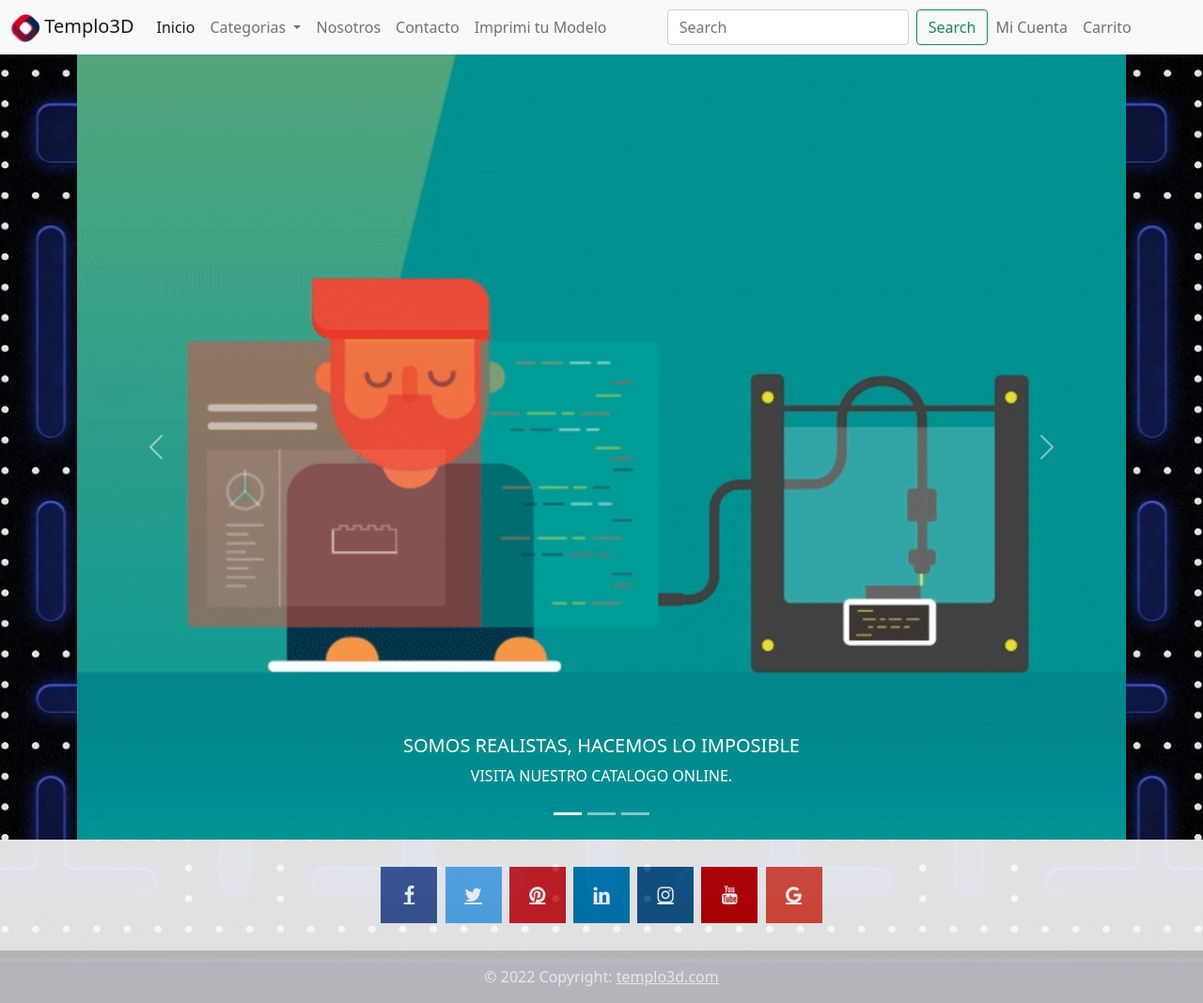
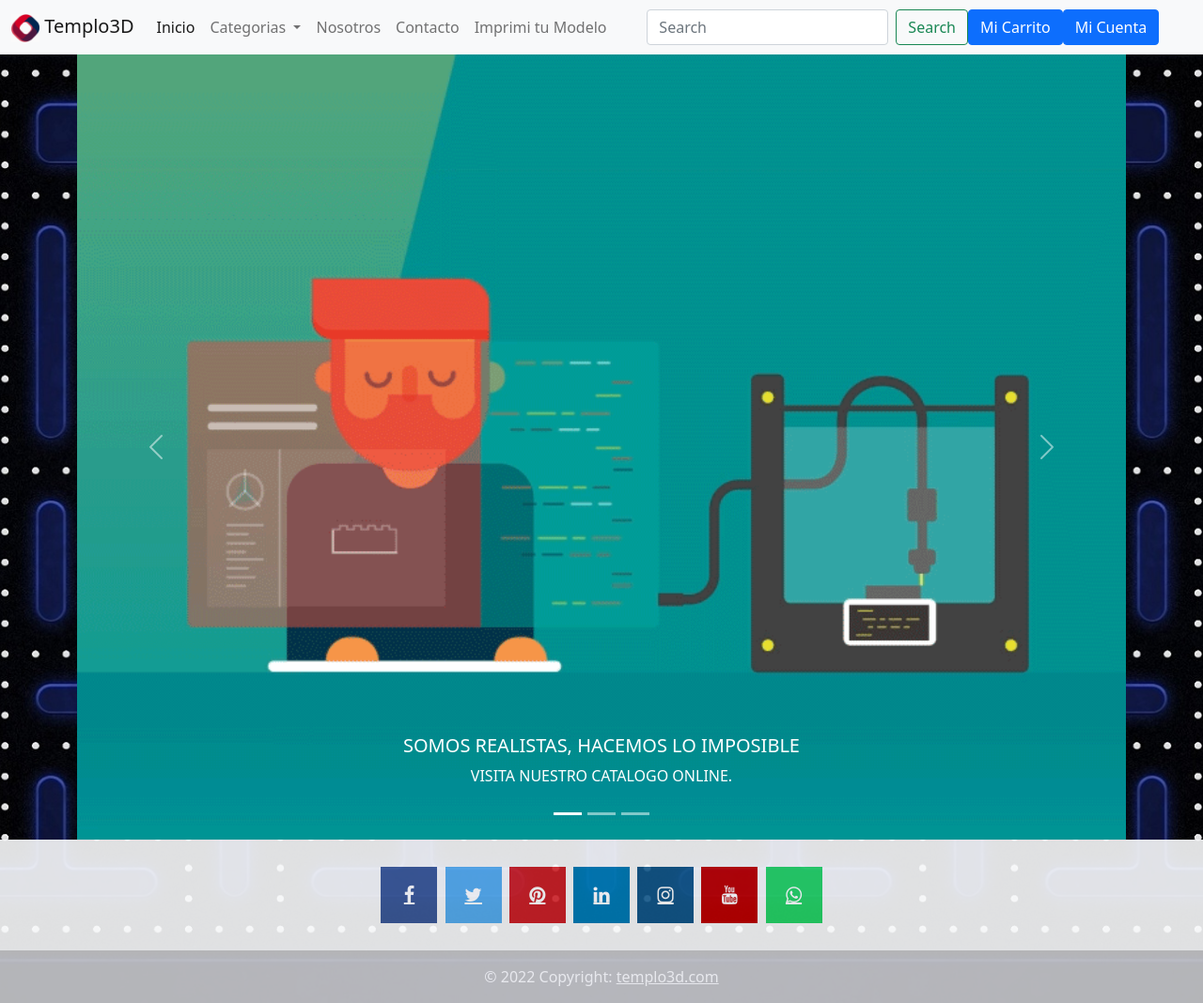
Before and after one commit to LeandroSamudio/Ecommerce, a Django app: page /usuarios/ in a window 1280 px wide. Shown: the whole page at 94% size. Run offline with Django 3.2, Linux system fonts and the light colour scheme; some libraries are stand-ins or nearby versions.

Commit message:
parte de agus

```diff
--- a/static_dev/scss/header.scss
+++ b/static_dev/scss/header.scss
@@ -35,8 +35,8 @@ footer{
     background: #bb0000;
     color: white;
   }
-  .fa-google {
-    background: #dd4b39;
+  .fa-whatsapp {
+    background: #25D366;
     color: white;
   }
 
--- a/templates/layout.html
+++ b/templates/layout.html
@@ -52,10 +52,14 @@
         </form>
         <ul class="navbar-nav me-auto mb-2 mb-lg-0">
             <li class="nav-item">
-                <a class="nav-link" href="#">Mi Cuenta</a>
+                <button type="button" class="btn btn-primary" data-bs-toggle="modal" data-bs-target="#staticBackdrop">
+                    Mi Carrito
+                  </button>
             </li>
             <li class="nav-item">
-                <a class="nav-link" href="#">Carrito</a>
+                <button type="button" class="btn btn-primary" data-bs-toggle="modal" data-bs-target="#modalSignin">
+                    Mi Cuenta
+                  </button>
             </li>
         </ul>
       </div>
@@ -63,6 +67,67 @@
 </nav>
 
 
+  <!-- Modal -->
+  <div class="modal fade" id="modalSignin" data-bs-backdrop="static" data-bs-keyboard="false" tabindex="-1" aria-labelledby="staticBackdropLabel" aria-hidden="true">
+    <div class="modal-dialog" role="document">
+        <div class="modal-content rounded-5 shadow">
+          <div class="modal-header p-5 pb-4 border-bottom-0">
+            <!-- <h5 class="modal-title">Modal title</h5> -->
+            <h2 class="fw-bold mb-0">Sign up for free</h2>
+            <button type="button" class="btn-close" data-bs-dismiss="modal" aria-label="Close"></button>
+          </div>
+
+          <div class="modal-body p-5 pt-0">
+            <form class="">
+              <div class="form-floating mb-3">
+                <input type="email" class="form-control rounded-4" id="floatingInput" placeholder="name@example.com">
+                <label for="floatingInput">Email address</label>
+              </div>
+              <div class="form-floating mb-3">
+                <input type="password" class="form-control rounded-4" id="floatingPassword" placeholder="Password">
+                <label for="floatingPassword">Password</label>
+              </div>
+              <button class="w-100 mb-2 btn btn-lg rounded-4 btn-primary" type="submit">Sign up</button>
+              <small class="text-muted">By clicking Sign up, you agree to the terms of use.</small>
+              <hr class="my-4">
+              <h2 class="fs-5 fw-bold mb-3">Or use a third-party</h2>
+              <button class="w-100 py-2 mb-2 btn btn-outline-dark rounded-4" type="submit">
+                <svg class="bi me-1" width="16" height="16"><use xlink:href="#twitter"></use></svg>
+                Sign up with Twitter
+              </button>
+              <button class="w-100 py-2 mb-2 btn btn-outline-primary rounded-4" type="submit">
+                <svg class="bi me-1" width="16" height="16"><use xlink:href="#facebook"></use></svg>
+                Sign up with Facebook
+              </button>
+              <button class="w-100 py-2 mb-2 btn btn-outline-secondary rounded-4" type="submit">
+                <svg class="bi me-1" width="16" height="16"><use xlink:href="#github"></use></svg>
+                Sign up with GitHub
+              </button>
+            </form>
+          </div>
+        </div>
+      </div>
+  </div>
+
+
+  <!-- Modal -->
+  <div class="modal fade" id="staticBackdrop" data-bs-backdrop="static" data-bs-keyboard="false" tabindex="-1" aria-labelledby="staticBackdropLabel" aria-hidden="true">
+    <div class="modal-dialog">
+      <div class="modal-content">
+        <div class="modal-header">
+          <h5 class="modal-title" id="staticBackdropLabel">Modal title</h5>
+          <button type="button" class="btn-close" data-bs-dismiss="modal" aria-label="Close"></button>
+        </div>
+        <div class="modal-body">
+          ...
+        </div>
+        <div class="modal-footer">
+          <button type="button" class="btn btn-secondary" data-bs-dismiss="modal">Close</button>
+          <button type="button" class="btn btn-primary">Understood</button>
+        </div>
+      </div>
+    </div>
+  </div>
 
     {% block contenedor %}
 
@@ -71,18 +136,18 @@
 
 
 
-    <footer class="bg-light text-center text-white">
+    <footer class="bg-light text-center text-white sticky-bottom">
         <!-- Grid container -->
         <div class="container p-4 pb-0">
           <!-- Section: Social media -->
           <section class="mb-4">
-            <a href="#" class="fa fa-facebook"></a>
-            <a href="#" class="fa fa-twitter"></a>
-            <a href="#" class="fa fa-pinterest"></a>
-            <a href="#" class="fa fa-linkedin"></a>
-            <a href="#" class="fa fa-instagram"></a>
-            <a href="#" class="fa fa-youtube"></a>
-            <a href="#" class="fa fa-google"></a>
+            <a href="https://www.facebook.com/eltemplo3D" class="fa fa-facebook"></a>
+            <a href="https://twitter.com/Templo3d" class="fa fa-twitter"></a>
+            <a href="https://ar.pinterest.com/eltemplo3d/" class="fa fa-pinterest"></a>
+            <a href="https://www.linkedin.com/" class="fa fa-linkedin"></a>
+            <a href="https://www.instagram.com/templo.3d/" class="fa fa-instagram"></a>
+            <a href="https://www.youtube.com/channel/UCh9wd65mMKz_5snXxeFhxcQ/featured?view_as=subscriber" class="fa fa-youtube"></a>
+            <a href="https://api.whatsapp.com/send/?phone=5491133091230&text&type=phone_number&app_absent=0" class="fa fa-whatsapp"></a>
 
           </section>
           <!-- Section: Social media -->
```
Also changed, not shown: static_dev/css/header.css (+2 -8 lines), static_dev/css/main.css, static_dev/scss/variables.scss (line endings or trailing spaces), 3 other files.
